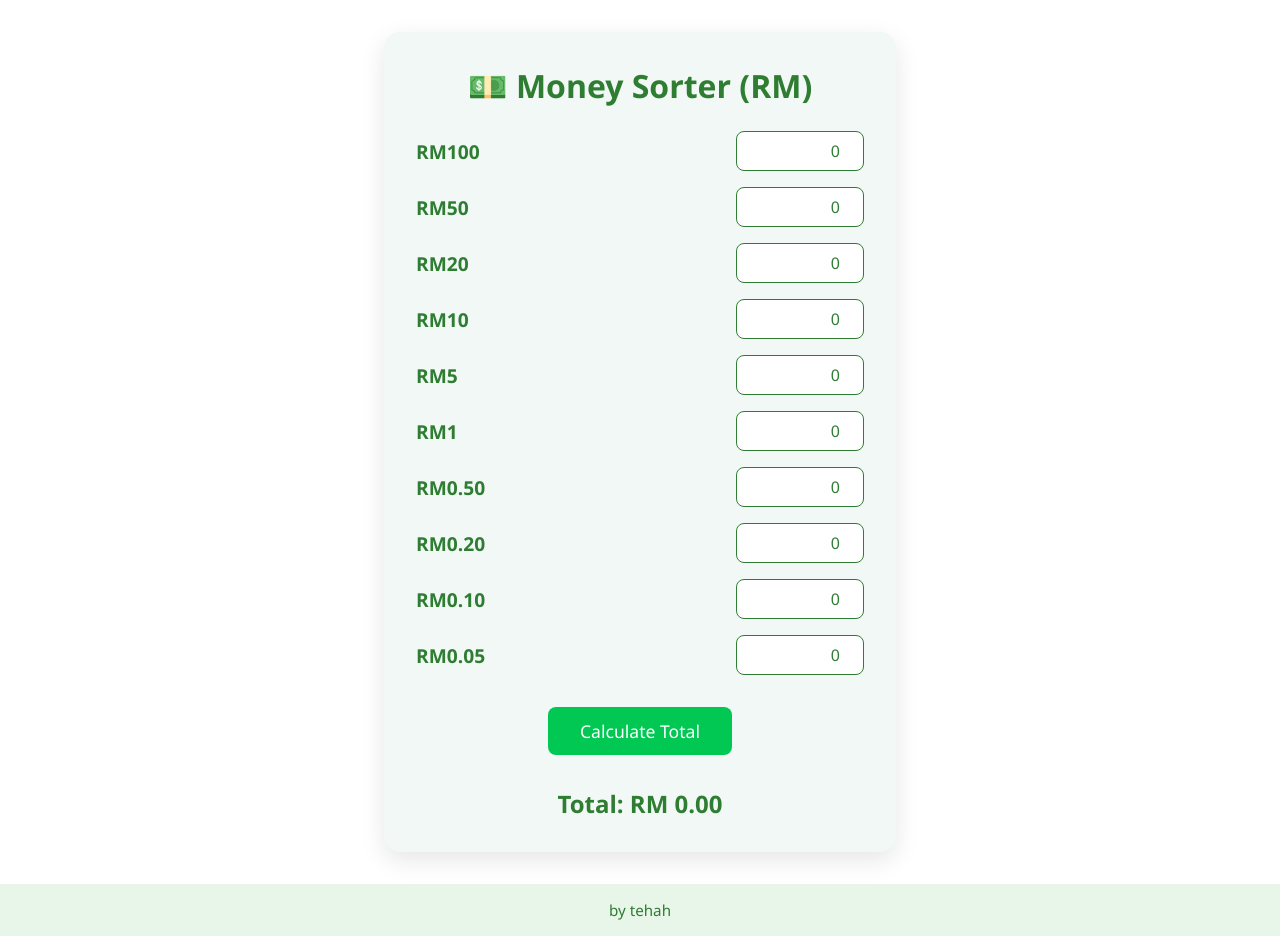
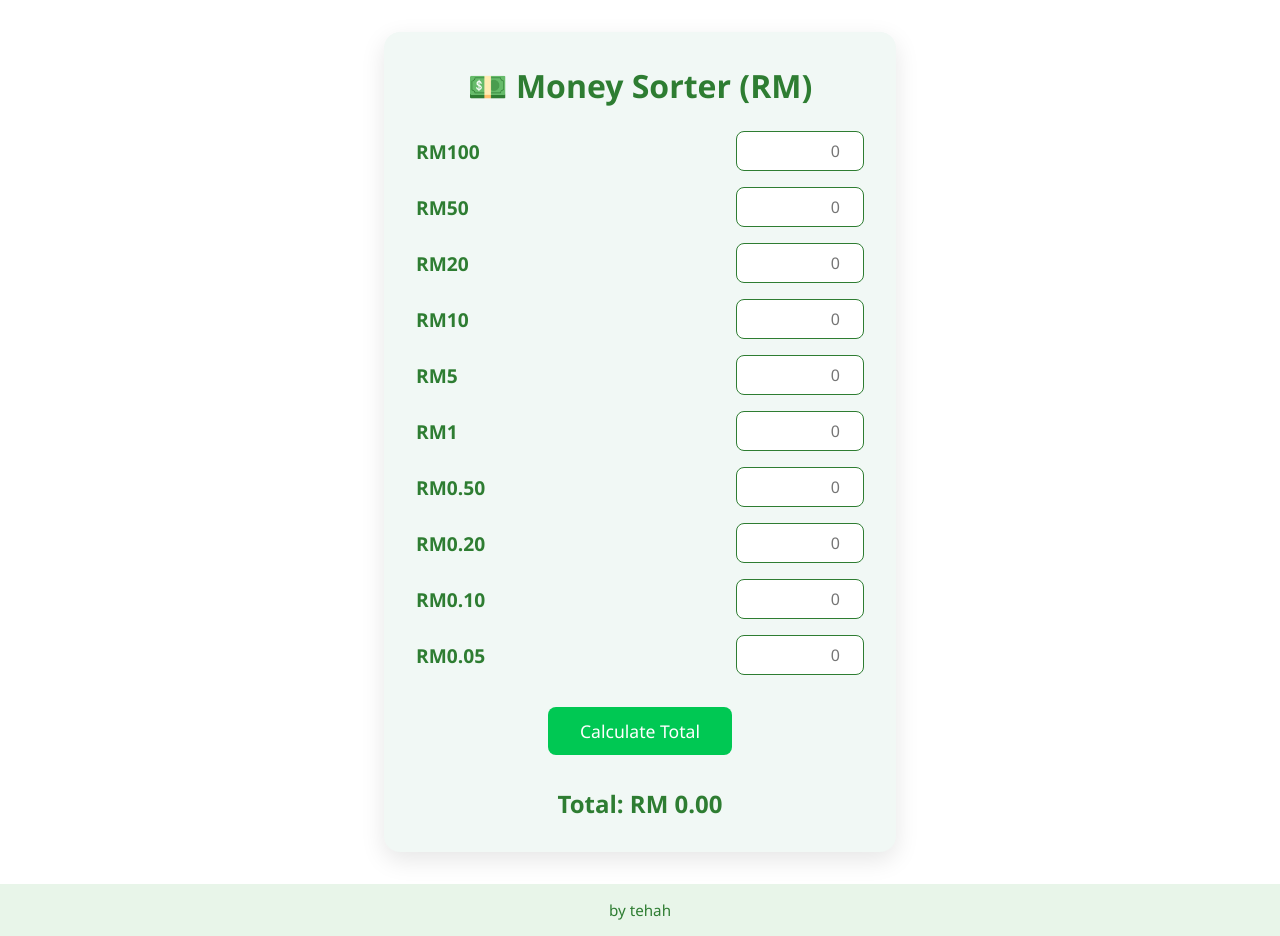
Before and after one commit to fatihahhazmi/ghelper, a plain HTML site: page sorter.html in a window 1280 px wide. Drawn offline with Linux system fonts and the light colour scheme.

Commit message:
Update sorter.html

```diff
--- a/sorter.html
+++ b/sorter.html
@@ -1,5 +1,6 @@
 <!DOCTYPE html>
 <html lang="en">
+
 <head>
   <meta charset="UTF-8" />
   <meta name="viewport" content="width=device-width, initial-scale=1.0"/>
@@ -142,28 +143,32 @@
     }
   </style>
 </head>
+
 <body>
 
   <div class="main">
     <div class="container">
       <h1>💵 Money Sorter (RM)</h1>
       <div class="inputs">
+
         <!-- Notes -->
-        <div class="input-group"><label for="hundred">RM100</label><input type="number" id="hundred" value="0" min="0" /></div>
-        <div class="input-group"><label for="fifty">RM50</label><input type="number" id="fifty" value="0" min="0" /></div>
-        <div class="input-group"><label for="twenty">RM20</label><input type="number" id="twenty" value="0" min="0" /></div>
-        <div class="input-group"><label for="ten">RM10</label><input type="number" id="ten" value="0" min="0" /></div>
-        <div class="input-group"><label for="five">RM5</label><input type="number" id="five" value="0" min="0" /></div>
-        <div class="input-group"><label for="one">RM1</label><input type="number" id="one" value="0" min="0" /></div>
+        <div class="input-group"><label for="hundred">RM100</label><input type="number" id="hundred" placeholder="0" min="0" /></div>
+        <div class="input-group"><label for="fifty">RM50</label><input type="number" id="fifty" placeholder="0" min="0" /></div>
+        <div class="input-group"><label for="twenty">RM20</label><input type="number" id="twenty" placeholder="0" min="0" /></div>
+        <div class="input-group"><label for="ten">RM10</label><input type="number" id="ten" placeholder="0" min="0" /></div>
+        <div class="input-group"><label for="five">RM5</label><input type="number" id="five" placeholder="0" min="0" /></div>
+        <div class="input-group"><label for="one">RM1</label><input type="number" id="one" placeholder="0" min="0" /></div>
 
         <!-- Coins -->
-        <div class="input-group"><label for="fiftysen">RM0.50</label><input type="number" id="fiftysen" value="0" min="0" /></div>
-        <div class="input-group"><label for="twentysen">RM0.20</label><input type="number" id="twentysen" value="0" min="0" /></div>
-        <div class="input-group"><label for="tensen">RM0.10</label><input type="number" id="tensen" value="0" min="0" /></div>
-        <div class="input-group"><label for="fivesen">RM0.05</label><input type="number" id="fivesen" value="0" min="0" /></div>
+        <div class="input-group"><label for="fiftysen">RM0.50</label><input type="number" id="fiftysen" placeholder="0" min="0" /></div>
+        <div class="input-group"><label for="twentysen">RM0.20</label><input type="number" id="twentysen" placeholder="0" min="0" /></div>
+        <div class="input-group"><label for="tensen">RM0.10</label><input type="number" id="tensen" placeholder="0" min="0" /></div>
+        <div class="input-group"><label for="fivesen">RM0.05</label><input type="number" id="fivesen" placeholder="0" min="0" /></div>
+
       </div>
 
       <button onclick="calculateTotal()">Calculate Total</button>
+
       <div class="result">
         Total: RM <span id="total">0.00</span>
       </div>
```
